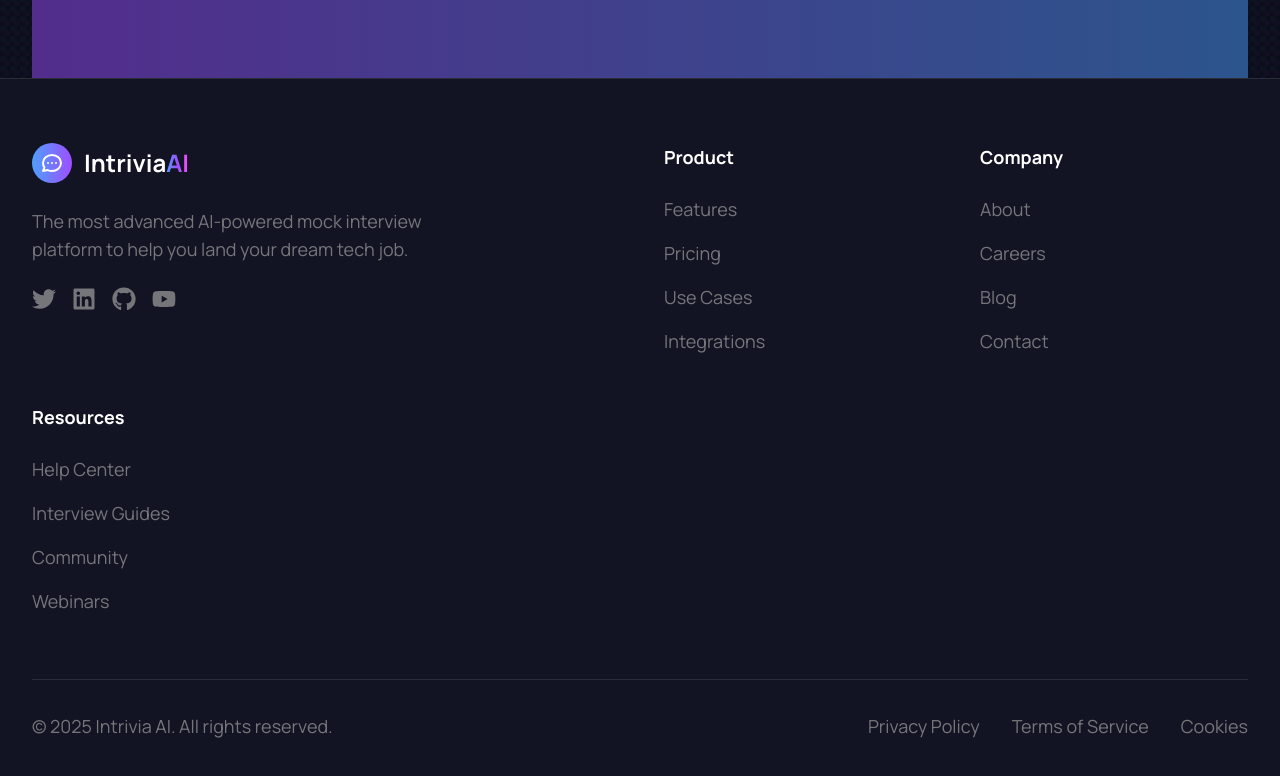
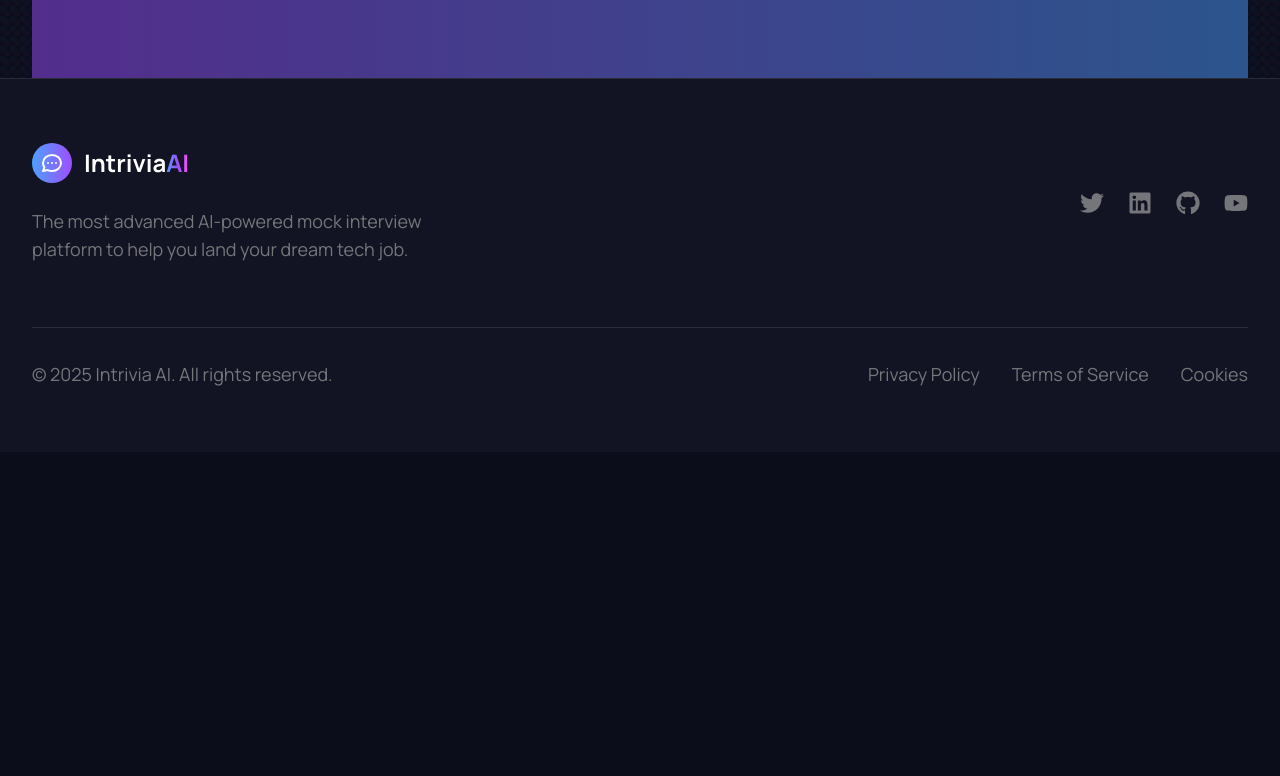
Before and after one commit to Akshit406/Intrivia-AI, a React (Vite) app in the folder frontend/: page / in a window 1280 px wide. Shown: the part 2974-3750 px from the top of the page. After the commit the page ends 3426 px from the top, so only its background shows below. Built offline with nearby package versions, Linux system fonts and the light colour scheme.

Commit message:
added footer

```diff
--- a/frontend/src/components/common/Footer.tsx
+++ b/frontend/src/components/common/Footer.tsx
@@ -4,21 +4,31 @@ const Footer = () => {
   return (
     <footer className="bg-secondary py-16 border-t border-white/10">
       <div className="max-w-7xl mx-auto px-6 lg:px-8">
-        <div className="grid grid-cols-1 md:grid-cols-4 gap-12">
+        <div className="grid grid-cols-1 md:grid-cols-2 gap-12 items-center">
           {/* Brand and description */}
-          <div className="md:col-span-2 space-y-6">
+          <div className="space-y-6">
             <div className="flex items-center space-x-3">
               <div className="w-10 h-10 rounded-full bg-gradient-to-r from-accent-blue to-accent-purple flex items-center justify-center">
                 <svg xmlns="http://www.w3.org/2000/svg" className="h-6 w-6 text-white" fill="none" viewBox="0 0 24 24" stroke="currentColor">
-                  <path strokeLinecap="round" strokeLinejoin="round" strokeWidth={2} d="M8 12h.01M12 12h.01M16 12h.01M21 12c0 4.418-4.03 8-9 8a9.863 9.863 0 01-4.255-.949L3 20l1.395-3.72C3.512 15.042 3 13.574 3 12c0-4.418 4.03-8 9-8s9 3.582 9 8z" />
+                  <path
+                    strokeLinecap="round"
+                    strokeLinejoin="round"
+                    strokeWidth={2}
+                    d="M8 12h.01M12 12h.01M16 12h.01M21 12c0 4.418-4.03 8-9 8a9.863 9.863 0 01-4.255-.949L3 20l1.395-3.72C3.512 15.042 3 13.574 3 12c0-4.418 4.03-8 9-8s9 3.582 9 8z"
+                  />
                 </svg>
               </div>
-              <span className="text-2xl font-bold text-white">Intrivia<span className="gradient-text">AI</span></span>
+              <span className="text-2xl font-bold text-white">
+                Intrivia<span className="gradient-text">AI</span>
+              </span>
             </div>
             <p className="text-text-secondary text-lg max-w-md">
               The most advanced AI-powered mock interview platform to help you land your dream tech job.
             </p>
-            <div className="flex space-x-4">
+          </div>
+
+          {/* Social icons on the right */}
+          <div className="flex justify-center md:justify-end space-x-6">
             <a href="#" className="text-text-secondary hover:text-white transition-colors">
               <span className="sr-only">Twitter</span>
               <FaTwitter className="h-6 w-6" />
@@ -38,49 +48,21 @@ const Footer = () => {
           </div>
         </div>
 
-          {/* Product links */}
-          <div>
-            <h3 className="text-lg font-bold mb-6 text-white">Product</h3>
-            <ul className="space-y-4 text-text-secondary">
-              <li><a href="#" className="hover:text-white transition-colors text-lg">Features</a></li>
-              <li><a href="#" className="hover:text-white transition-colors text-lg">Pricing</a></li>
-              <li><a href="#" className="hover:text-white transition-colors text-lg">Use Cases</a></li>
-              <li><a href="#" className="hover:text-white transition-colors text-lg">Integrations</a></li>
-            </ul>
-          </div>
-
-          {/* Company links */}
-          <div>
-            <h3 className="text-lg font-bold mb-6 text-white">Company</h3>
-            <ul className="space-y-4 text-text-secondary">
-              <li><a href="#" className="hover:text-white transition-colors text-lg">About</a></li>
-              <li><a href="#" className="hover:text-white transition-colors text-lg">Careers</a></li>
-              <li><a href="#" className="hover:text-white transition-colors text-lg">Blog</a></li>
-              <li><a href="#" className="hover:text-white transition-colors text-lg">Contact</a></li>
-            </ul>
-          </div>
-
-          {/* Resources links */}
-          <div>
-            <h3 className="text-lg font-bold mb-6 text-white">Resources</h3>
-            <ul className="space-y-4 text-text-secondary">
-              <li><a href="#" className="hover:text-white transition-colors text-lg">Help Center</a></li>
-              <li><a href="#" className="hover:text-white transition-colors text-lg">Interview Guides</a></li>
-              <li><a href="#" className="hover:text-white transition-colors text-lg">Community</a></li>
-              <li><a href="#" className="hover:text-white transition-colors text-lg">Webinars</a></li>
-            </ul>
-          </div>
-        </div>
-
         {/* Bottom copyright */}
         <div className="border-t border-white/10 mt-16 pt-8 flex flex-col md:flex-row justify-between items-center">
           <p className="text-text-secondary text-lg">
             © {new Date().getFullYear()} Intrivia AI. All rights reserved.
           </p>
           <div className="flex space-x-8 mt-4 md:mt-0">
-            <a href="#" className="text-text-secondary hover:text-white transition-colors text-lg">Privacy Policy</a>
-            <a href="#" className="text-text-secondary hover:text-white transition-colors text-lg">Terms of Service</a>
-            <a href="#" className="text-text-secondary hover:text-white transition-colors text-lg">Cookies</a>
+            <a href="#" className="text-text-secondary hover:text-white transition-colors text-lg">
+              Privacy Policy
+            </a>
+            <a href="#" className="text-text-secondary hover:text-white transition-colors text-lg">
+              Terms of Service
+            </a>
+            <a href="#" className="text-text-secondary hover:text-white transition-colors text-lg">
+              Cookies
+            </a>
           </div>
         </div>
       </div>
```
Lines whose indentation alone changed are shown as unchanged.
